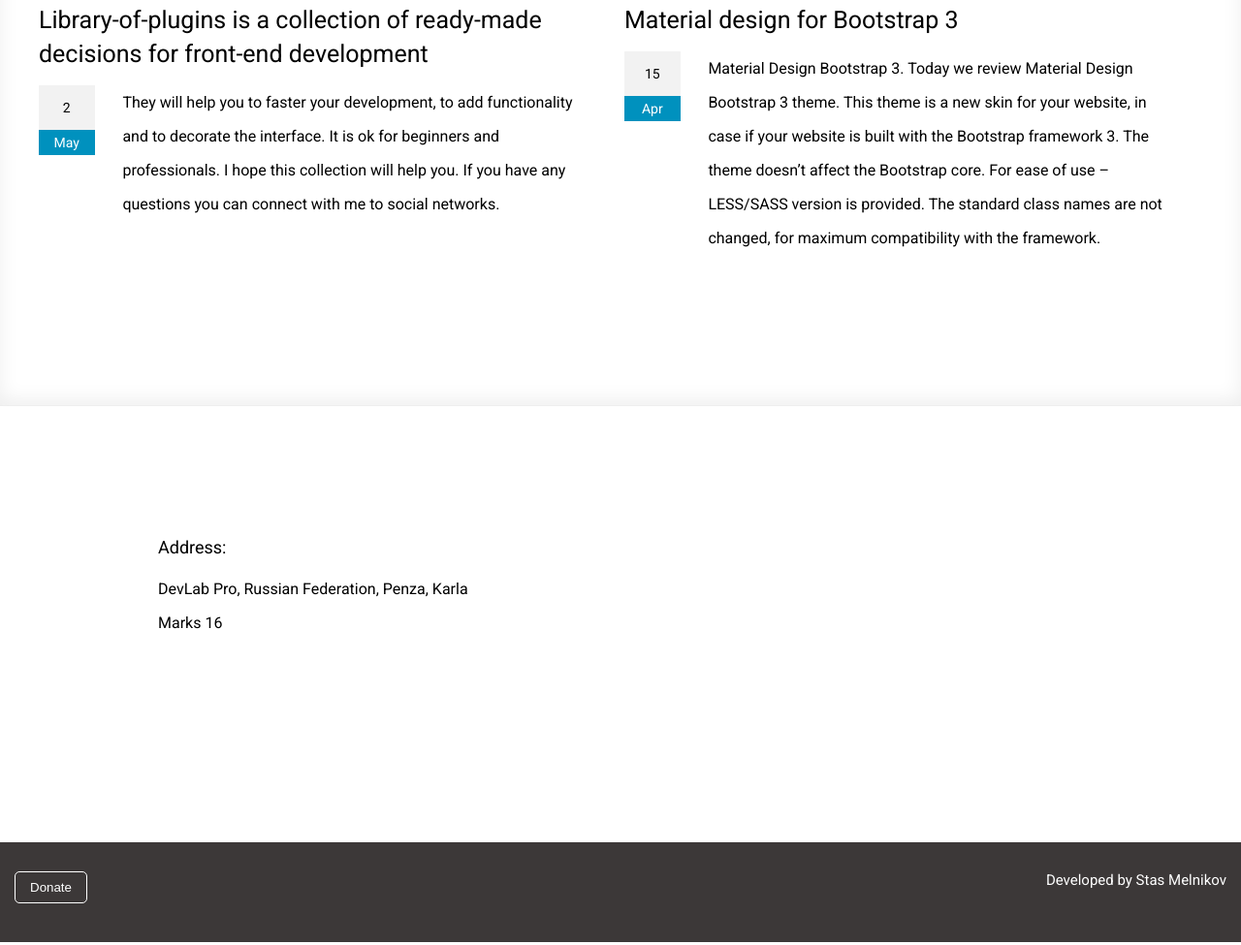
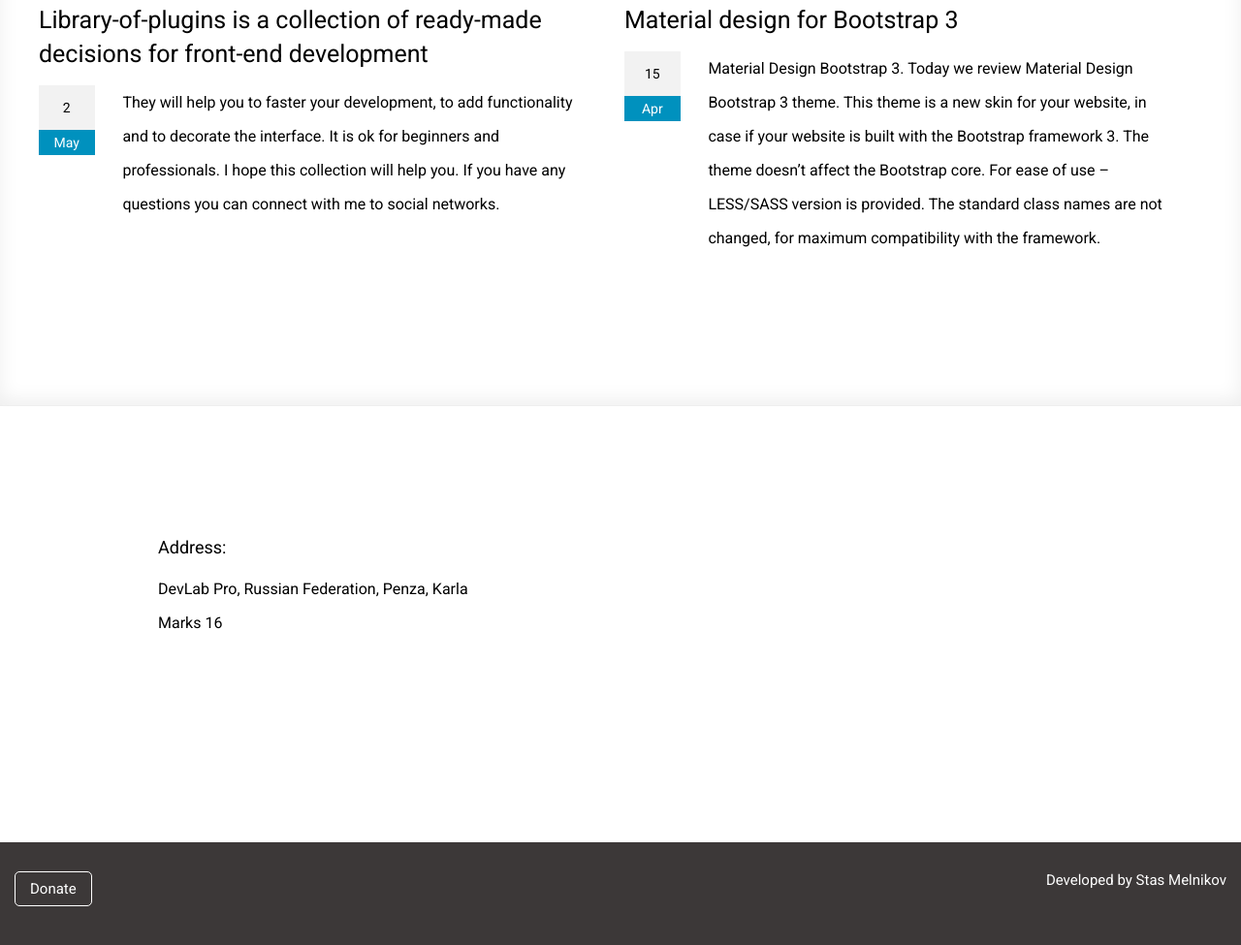
Before and after one commit to Twizanex/responsive-UX-theme, a plain HTML site: page index.html in a window 1280 px wide. Shown: the part 2994-3969 px from the top of the page at 97% size. Drawn offline with Linux system fonts and the light colour scheme; some packages are replaced by stand-ins of ours; a script that the page names is missing.

Commit message:
добавил ссылку на донат

```diff
--- a/index.html
+++ b/index.html
@@ -258,11 +258,7 @@
 		<div id="map"></div>
 	</div>
 	<footer class="footer">
-		<form action="https://www.paypal.com/cgi-bin/webscr" method="post" target="_top">
-			<input type="hidden" name="cmd" value="_s-xclick">
-			<input type="hidden" name="hosted_button_id" value="NN4W5TKX2S4AW">
-			<button style="display: block;float: left; margin: 0 15px 10px 0;padding: 8px 15px; border:1px solid #fff; color: #fff;border-radius: 5px;cursor: pointer;background-color: rgba(0,0,0,0)">Donate</button>
-		</form>
+		<a href="https://www.paypal.me/melnik909" target="blank" style="display: block;float: left; margin: 0 15px 10px 0;padding: 8px 15px; border:1px solid #fff; color: #fff;border-radius: 5px;cursor: pointer;background-color: rgba(0,0,0,0)">Donate</a>
 		<div class="social footer__left-column">
 			<div class="yashare-auto-init" data-yashareL10n="en" data-yashareType="small" data-yashareQuickServices="facebook,twitter,gplus" data-yashareTheme="counter"></div>
 		</div>
```
Also changed, not shown: README.md.
